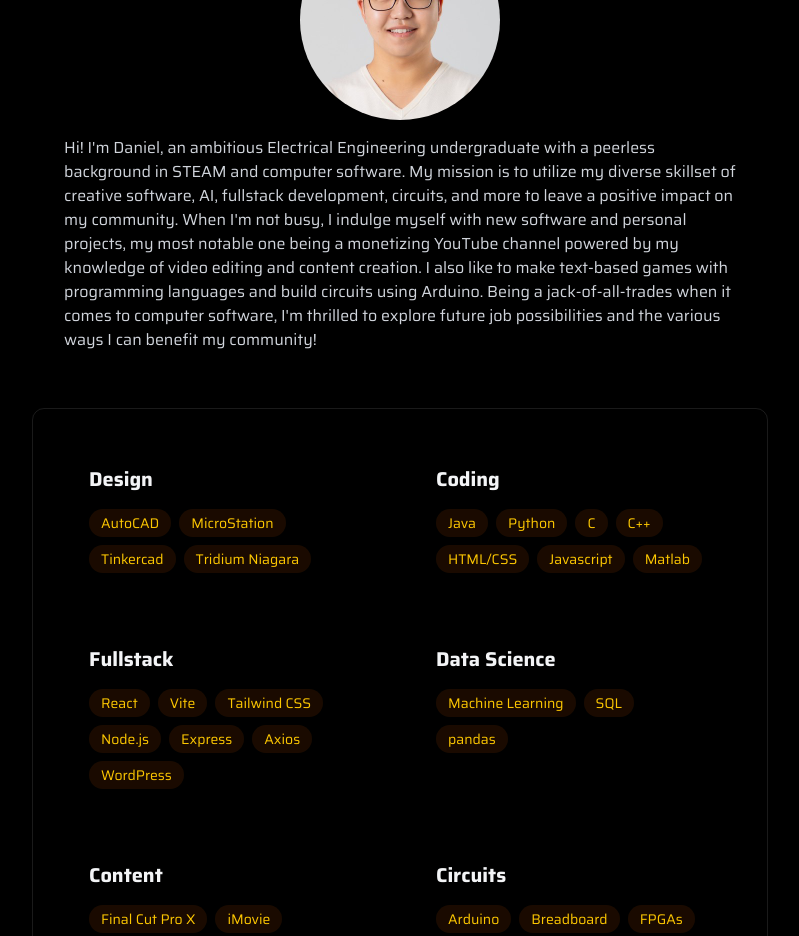
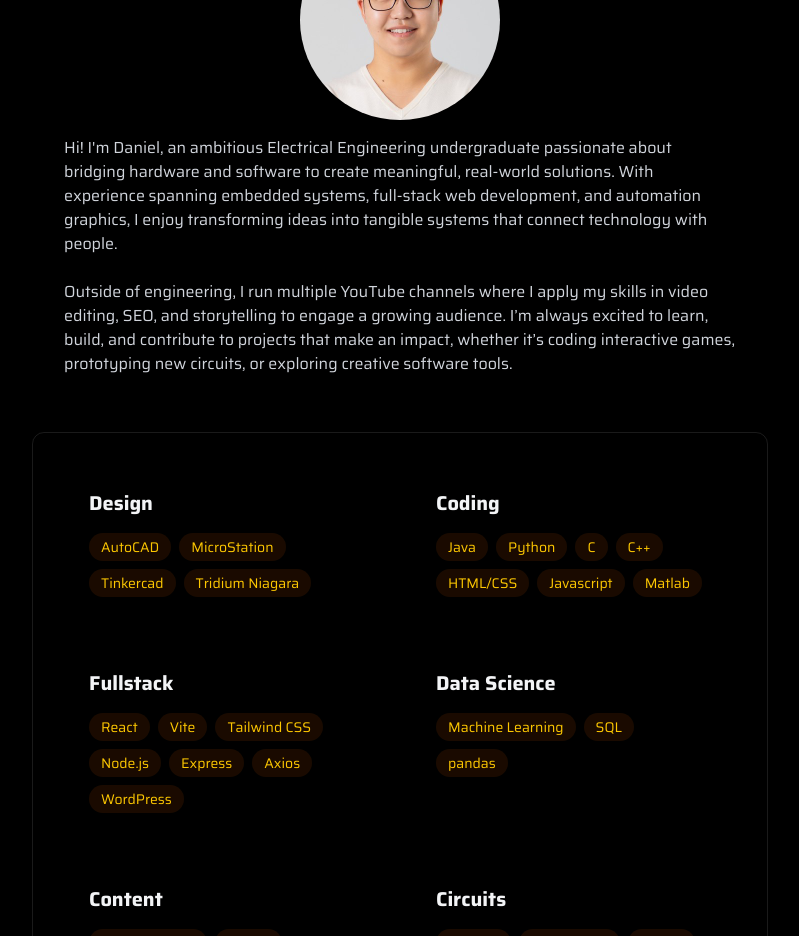
Before and after one commit to ACupOfRamenIsTasty/portfolio, a React (Vite) app: page / in a window 1280 px wide. Shown: the part 1060-1996 px from the top of the page, without its empty margins (240-1039 px from the left). Built offline with nearby package versions, Linux system fonts and the light colour scheme.

Commit message:
Updated introduction

```diff
--- a/src/components/sections/About.jsx
+++ b/src/components/sections/About.jsx
@@ -66,7 +66,10 @@ export const About = () => {
                         </a>
 
                         <p className="text-gray-300 mb-6">
-                            Hi! I'm Daniel, an ambitious Electrical Engineering undergraduate with a peerless background in STEAM and computer software. My mission is to utilize my diverse skillset of creative software, AI, fullstack development, circuits, and more to leave a positive impact on my community. When I'm not busy, I indulge myself with new software and personal projects, my most notable one being a monetizing YouTube channel powered by my knowledge of video editing and content creation. I also like to make text-based games with programming languages and build circuits using Arduino. Being a jack-of-all-trades when it comes to computer software, I'm thrilled to explore future job possibilities and the various ways I can benefit my community!
+                            Hi! I'm Daniel, an ambitious Electrical Engineering undergraduate passionate about bridging hardware and software to create meaningful, real-world solutions. With experience spanning embedded systems, full-stack web development, and automation graphics, I enjoy transforming ideas into tangible systems that connect technology with people.
+                        </p>
+                        <p className="text-gray-300 mb-6">
+                            Outside of engineering, I run multiple YouTube channels where I apply my skills in video editing, SEO, and storytelling to engage a growing audience. I’m always excited to learn, build, and contribute to projects that make an impact, whether it’s coding interactive games, prototyping new circuits, or exploring creative software tools.
                         </p>
                     </div>
 
```
